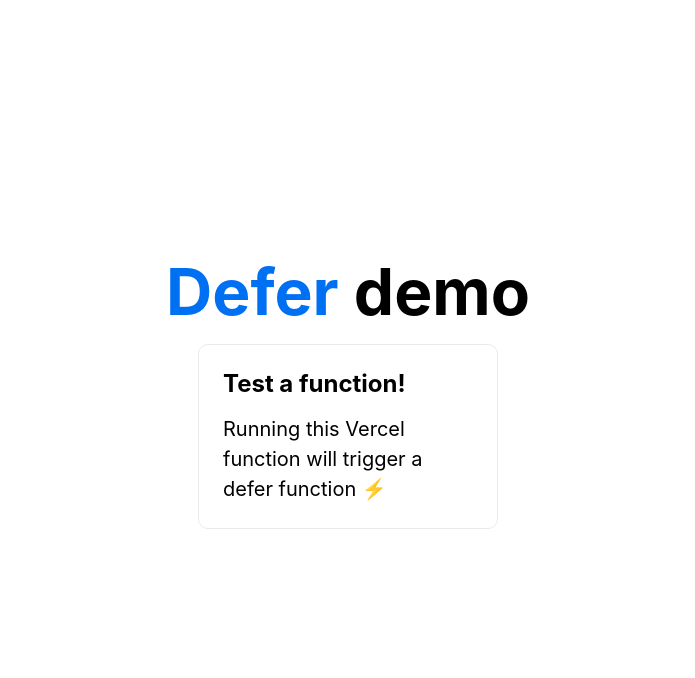
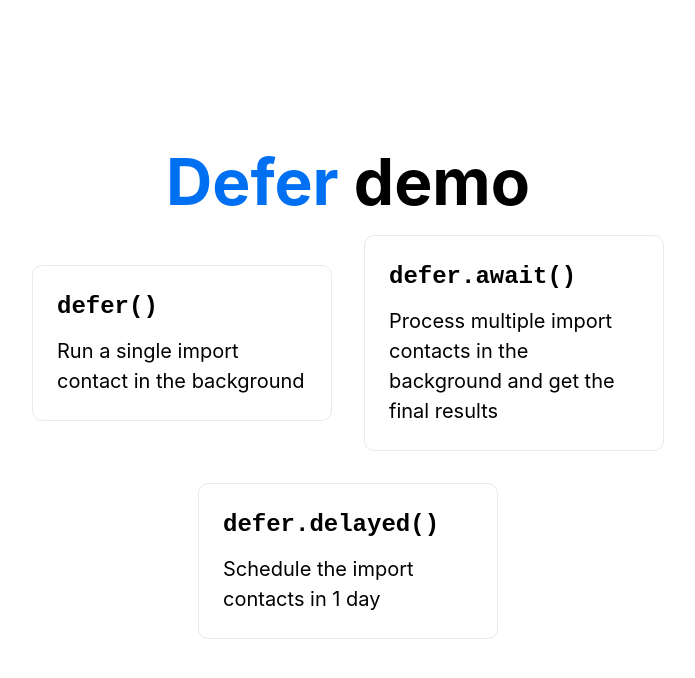
Before and after one commit to defer-run/defer.demo, a Next.js app: page / in a window 1280 px wide. Shown: the top 678 px of the page, without its empty margins (292-987 px from the left). Built offline with nearby package versions, Linux system fonts and the light colour scheme.

Commit message:
update with: delayed functions, await functions

```diff
--- a/background-functions/importContacts.ts
+++ b/background-functions/importContacts.ts
@@ -1,16 +1,21 @@
-import { defer } from "@defer.run/client";
+import { defer, init } from "@defer.run/client";
 interface Contact {
   id: string;
   name: string;
 }
 
+init({
+  // apiUrl: "http://localhost:8080/api/v1/",
+  debug: true,
+});
+
 const importContacts = (companyId: string, contacts: Contact[]) => {
-  return new Promise((resolve) => {
+  return new Promise<{ imported: number; companyId: string }>((resolve) => {
     console.log(`Start importing contacts for company#${companyId}`);
     setTimeout(() => {
       console.log(contacts);
       console.log("Done.");
-      resolve({ imported: 10000 });
+      resolve({ imported: 10000, companyId });
     }, 5000);
   });
 };
--- a/package.json
+++ b/package.json
@@ -9,7 +9,7 @@
     "lint": "next lint"
   },
   "dependencies": {
-    "@defer.run/client": "0.0.16",
+    "@defer.run/client": "0.2.0",
     "next": "12.2.5",
     "react": "18.2.0",
     "react-dom": "18.2.0"
--- /dev/null
+++ b/pages/api/contacts/import-parallel-with-result.ts
@@ -0,0 +1,24 @@
+import type { NextApiRequest, NextApiResponse } from "next";
+import importContacts from "../../../background-functions/importContacts";
+
+type Data = {
+  ok: boolean;
+  result: any;
+};
+
+export default async function handler(
+  req: NextApiRequest,
+  res: NextApiResponse<Data>
+) {
+  const result = await Promise.all([
+    importContacts.await("1", [{ name: "Paul", id: "1" }]),
+    importContacts.await("2", [{ name: "Paul", id: "2" }]),
+    importContacts.await("3", [{ name: "Paul", id: "3" }]),
+    importContacts.await("4", [{ name: "Paul", id: "4" }]),
+    importContacts.await("5", [{ name: "Paul", id: "5" }]),
+    importContacts.await("6", [{ name: "Paul", id: "6" }]),
+    importContacts.await("7", [{ name: "Paul", id: "7" }]),
+    importContacts.await("8", [{ name: "Paul", id: "8" }]),
+  ]);
+  res.status(200).json({ ok: true, result });
+}
--- a/pages/api/contacts/import.ts
+++ b/pages/api/contacts/import.ts
@@ -1,14 +1,23 @@
+import { isDeferExecution } from "@defer.run/client";
 import type { NextApiRequest, NextApiResponse } from "next";
-import importContacts from "../../../background-functions/importContacts";
+import importContactsProut from "../../../background-functions/importContacts";
 
 type Data = {
   ok: boolean;
+  executionId?: string;
 };
 
 export default async function handler(
   req: NextApiRequest,
   res: NextApiResponse<Data>
 ) {
-  await importContacts('1', [{ name: 'Paul', id: '1' }]);
-  res.status(200).json({ ok: true });
+  const deferExecution = await importContactsProut("1", [
+    { name: "Paul", id: "1" },
+  ]);
+  res.status(200).json({
+    ok: true,
+    executionId: isDeferExecution(deferExecution)
+      ? deferExecution.id
+      : undefined,
+  });
 }
--- /dev/null
+++ b/pages/api/contacts/scheduledImport.ts
@@ -0,0 +1,14 @@
+import type { NextApiRequest, NextApiResponse } from "next";
+import importContacts from "../../../background-functions/importContacts";
+
+type Data = {
+  ok: boolean;
+};
+
+export default async function handler(
+  req: NextApiRequest,
+  res: NextApiResponse<Data>
+) {
+  await importContacts.delayed("1", [], { delay: "1h" });
+  res.status(200).json({ ok: true });
+}
--- a/pages/index.tsx
+++ b/pages/index.tsx
@@ -1,8 +1,7 @@
-import type { NextPage } from 'next'
-import Head from 'next/head'
-import Link from 'next/link'
-import styles from '../styles/Home.module.css'
-
+import type { NextPage } from "next";
+import Head from "next/head";
+import Link from "next/link";
+import styles from "../styles/Home.module.css";
 
 const Home: NextPage = () => {
   return (
@@ -16,20 +15,40 @@ const Home: NextPage = () => {
           <a href="https://defer.run">Defer</a> demo
         </h1>
 
-
         <div className={styles.grid}>
           <Link href="/api/contacts/import">
             <div className={styles.card}>
-              <h2>Test a function!</h2>
-              <p>Running this Vercel function will trigger a defer function ⚡️</p>
+              <h2>
+                <code>defer()</code>
+              </h2>
+              <p>Run a single import contact in the background</p>
             </div>
           </Link>
 
+          <Link href="/api/contacts/import-parallel-with-result">
+            <div className={styles.card}>
+              <h2>
+                <code>defer.await()</code>
+              </h2>
+              <p>
+                Process multiple import contacts in the background and get the
+                final results
+              </p>
+            </div>
+          </Link>
+
+          <Link href="/api/contacts/import-parallel-with-result">
+            <div className={styles.card}>
+              <h2>
+                <code>defer.delayed()</code>
+              </h2>
+              <p>Schedule the import contacts in 1 day</p>
+            </div>
+          </Link>
         </div>
       </main>
+    </div>
+  );
+};
 
-    </div>
-  )
-}
-
-export default Home
+export default Home;
```
Also changed, not shown: 1 other file (tests, documents, lock files or other folders).
